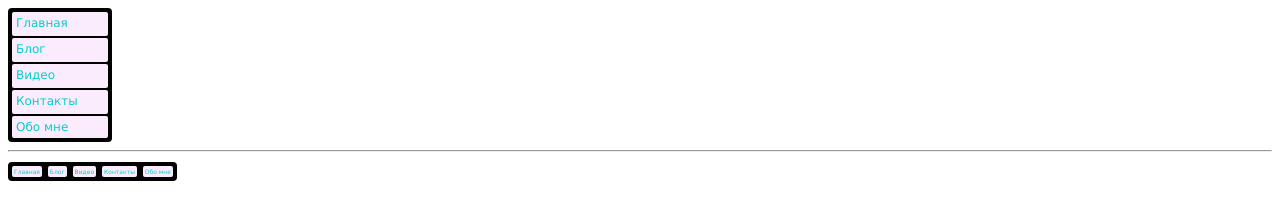
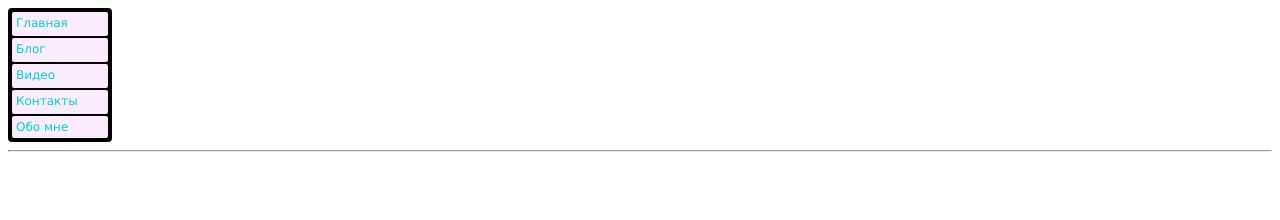
Before and after one commit to scrlxxxx/scrlxxx, a plain HTML site: page index.html in a window 1280 px wide. Drawn offline with Linux system fonts and the light colour scheme.

Commit message:
Update index.html

```diff
--- a/index.html
+++ b/index.html
@@ -24,29 +24,4 @@
             </li>
     </ul>
 <hr>
-    <ul class="menu-horizontal">
-        <li class="menu-item-hor">
-            <a href="#">Главная</a>
-        </li>
-        <li class="menu-item-hor">
-            <a href="#">Блог</a>
-            <ul class="submenu">
-                <li class="menu-item-hor"><a href="#">Истрии</a></li>
-                <li class="menu-item-hor"><a href="#">Заметки</a></li>
-                <li class="menu-item-hor"><a href="#">Анекдоты</a></li>
-                <li class="menu-item-hor"><a href="#">Записи</a></li>
-                <li class="menu-item-hor"><a href="#">Воспоминание</a></li>
-            </ul>
-        </li>
-        <li class="menu-item-hor">
-            <a href="#">Видео</a>
-        </li>
-        <li class="menu-item-hor">
-            <a href="#">Контакты</a>
-        </li>
-        <li class="menu-item-hor">
-            <a href="#">Обо мне</a>
-        </li>
-</ul>
-    </body>
 </html>
```
